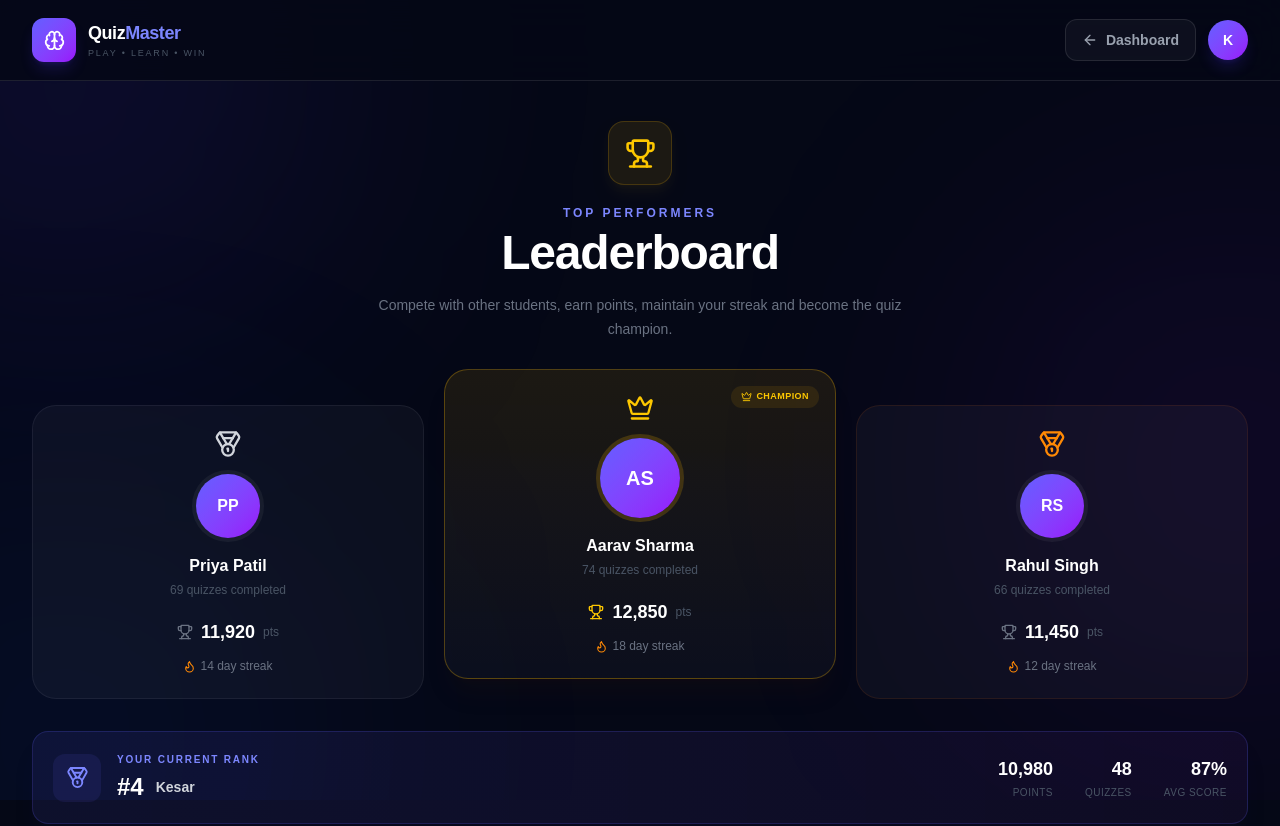
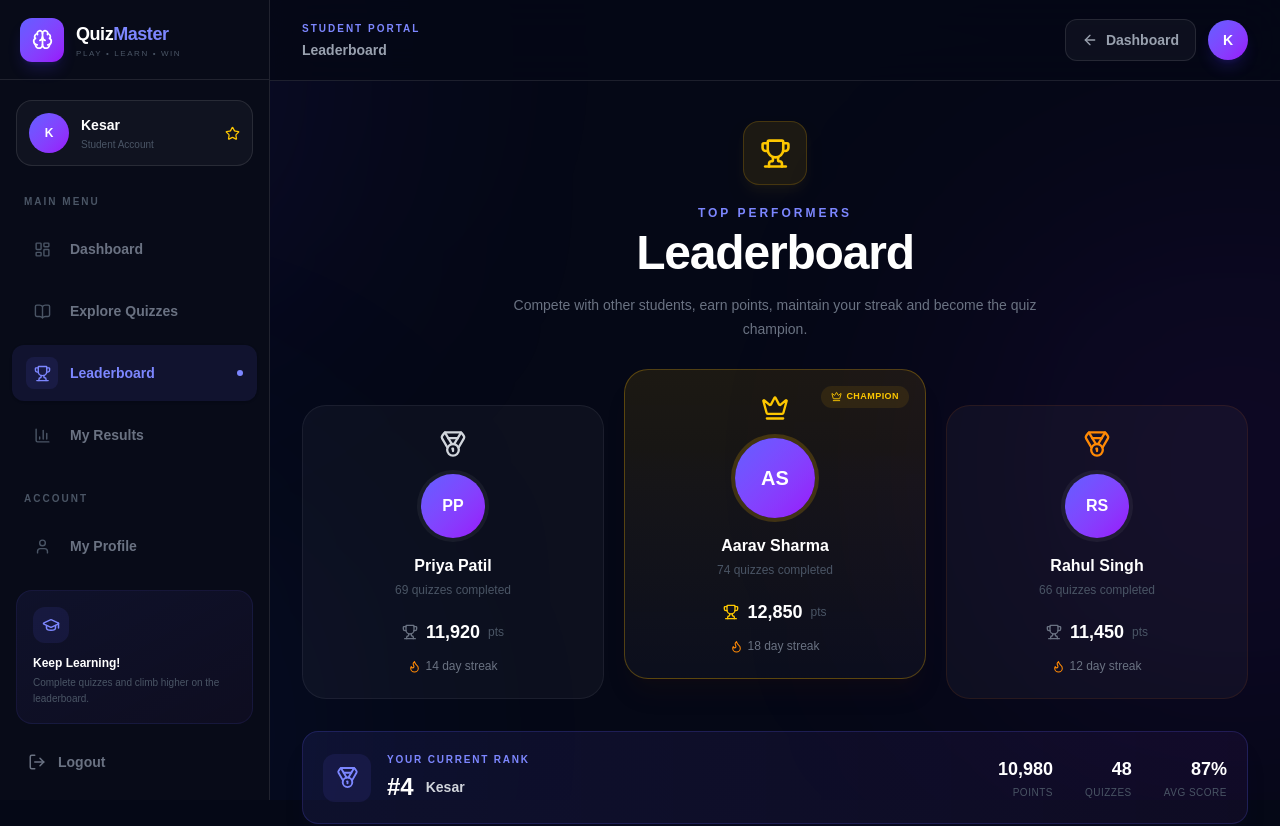
Before and after one commit to Kesarkarale/quize-platform, a Next.js app: page /leaderboard in a window 1280 px wide. Shown: the top 826 px of the page. Built offline with nearby package versions, Linux system fonts and the light colour scheme.

Commit message:
Update page.tsx

```diff
--- a/app/leaderboard/page.tsx
+++ b/app/leaderboard/page.tsx
@@ -15,8 +15,16 @@ import {
   Zap,
   Crown,
   Star,
+  LayoutDashboard,
+  BookOpen,
+  BarChart3,
+  User,
+  LogOut,
+  Menu,
+  X,
+  GraduationCap,
 } from "lucide-react";
-import { motion } from "framer-motion";
+import { motion, AnimatePresence } from "framer-motion";
 
 type Player = {
   rank: number;
@@ -136,6 +144,7 @@ export default function LeaderboardPage() {
   const [period, setPeriod] = useState("This Week");
   const [category, setCategory] = useState("All Categories");
   const [search, setSearch] = useState("");
+  const [sidebarOpen, setSidebarOpen] = useState(false);
 
   /* =========================================
      UPDATE USER SCORE FROM QUIZ RESULT
@@ -221,6 +230,14 @@ export default function LeaderboardPage() {
   const currentUser =
     players.find((player) => player.current) ?? players[3];
 
+  /* =========================================
+     CLOSE MOBILE SIDEBAR
+  ========================================= */
+
+  const closeSidebar = () => {
+    setSidebarOpen(false);
+  };
+
   return (
     <main className="min-h-screen overflow-x-hidden bg-[#050816] text-white">
       {/* =====================================
@@ -236,15 +253,38 @@ export default function LeaderboardPage() {
       </div>
 
       {/* =====================================
-          HEADER
+          MOBILE OVERLAY
       ===================================== */}
 
-      <header className="sticky top-0 z-50 border-b border-white/10 bg-[#050816]/85 backdrop-blur-xl">
-        <div className="mx-auto flex h-20 max-w-7xl items-center justify-between px-5 lg:px-8">
-          {/* LOGO */}
+      <AnimatePresence>
+        {sidebarOpen && (
+          <motion.div
+            initial={{ opacity: 0 }}
+            animate={{ opacity: 1 }}
+            exit={{ opacity: 0 }}
+            onClick={closeSidebar}
+            className="fixed inset-0 z-[90] bg-black/70 backdrop-blur-sm lg:hidden"
+          />
+        )}
+      </AnimatePresence>
 
+      {/* =====================================
+          SIDEBAR
+      ===================================== */}
+
+      <aside
+        className={`fixed left-0 top-0 z-[100] flex h-screen w-[270px] flex-col border-r border-white/10 bg-[#080b18] transition-transform duration-300 lg:translate-x-0 ${
+          sidebarOpen
+            ? "translate-x-0"
+            : "-translate-x-full"
+        }`}
+      >
+        {/* SIDEBAR LOGO */}
+
+        <div className="flex h-20 shrink-0 items-center justify-between border-b border-white/10 px-5">
           <Link
             href="/student/dashboard"
+            onClick={closeSidebar}
             className="group flex items-center gap-3"
           >
             <div className="flex h-11 w-11 items-center justify-center rounded-xl bg-gradient-to-br from-indigo-500 to-purple-600 shadow-lg shadow-indigo-600/20 transition group-hover:scale-105">
@@ -259,15 +299,169 @@ export default function LeaderboardPage() {
                 </span>
               </h1>
 
-              <p className="hidden text-[9px] font-medium tracking-[0.2em] text-gray-600 sm:block">
+              <p className="text-[8px] font-medium tracking-[0.2em] text-gray-600">
                 PLAY • LEARN • WIN
               </p>
             </div>
           </Link>
 
+          <button
+            type="button"
+            onClick={closeSidebar}
+            className="flex h-9 w-9 items-center justify-center rounded-lg text-gray-500 transition hover:bg-white/5 hover:text-white lg:hidden"
+          >
+            <X size={19} />
+          </button>
+        </div>
+
+        {/* USER */}
+
+        <div className="mx-4 mt-5 rounded-2xl border border-white/10 bg-white/[0.035] p-3">
+          <div className="flex items-center gap-3">
+            <div className="flex h-10 w-10 items-center justify-center rounded-full bg-gradient-to-br from-indigo-500 to-purple-600 text-xs font-bold">
+              K
+            </div>
+
+            <div className="min-w-0">
+              <p className="truncate text-sm font-bold">
+                Kesar
+              </p>
+
+              <p className="mt-0.5 text-[10px] text-gray-600">
+                Student Account
+              </p>
+            </div>
+
+            <Star
+              size={15}
+              className="ml-auto text-yellow-400"
+            />
+          </div>
+        </div>
+
+        {/* NAVIGATION */}
+
+        <div className="mt-7 px-3">
+          <p className="px-3 text-[10px] font-bold uppercase tracking-[0.2em] text-gray-600">
+            Main Menu
+          </p>
+
+          <nav className="mt-3 space-y-1.5">
+            <SidebarItem
+              href="/student/dashboard"
+              icon={LayoutDashboard}
+              label="Dashboard"
+              onClick={closeSidebar}
+            />
+
+            <SidebarItem
+              href="/quiz"
+              icon={BookOpen}
+              label="Explore Quizzes"
+              onClick={closeSidebar}
+            />
+
+            <SidebarItem
+              href="/student/leaderboard"
+              icon={Trophy}
+              label="Leaderboard"
+              active
+              onClick={closeSidebar}
+            />
+
+            <SidebarItem
+              href="/student/results"
+              icon={BarChart3}
+              label="My Results"
+              onClick={closeSidebar}
+            />
+          </nav>
+        </div>
+
+        {/* ACCOUNT */}
+
+        <div className="mt-7 px-3">
+          <p className="px-3 text-[10px] font-bold uppercase tracking-[0.2em] text-gray-600">
+            Account
+          </p>
+
+          <nav className="mt-3 space-y-1.5">
+            <SidebarItem
+              href="/student/profile"
+              icon={User}
+              label="My Profile"
+              onClick={closeSidebar}
+            />
+          </nav>
+        </div>
+
+        {/* BOTTOM */}
+
+        <div className="mt-auto p-4">
+          <div className="mb-4 rounded-2xl border border-indigo-500/10 bg-gradient-to-br from-indigo-500/[0.08] to-purple-500/[0.04] p-4">
+            <div className="flex h-9 w-9 items-center justify-center rounded-xl bg-indigo-500/10 text-indigo-400">
+              <GraduationCap size={18} />
+            </div>
+
+            <p className="mt-3 text-xs font-bold">
+              Keep Learning!
+            </p>
+
+            <p className="mt-1 text-[10px] leading-4 text-gray-600">
+              Complete quizzes and climb higher on the leaderboard.
+            </p>
+          </div>
+
+          <button
+            type="button"
+            onClick={() => {
+              localStorage.removeItem("quizResult");
+              window.location.href = "/login";
+            }}
+            className="flex w-full items-center gap-3 rounded-xl px-3 py-3 text-sm font-semibold text-gray-500 transition hover:bg-red-500/10 hover:text-red-400"
+          >
+            <LogOut size={18} />
+            Logout
+          </button>
+        </div>
+      </aside>
+
+      {/* =====================================
+          MAIN AREA
+      ===================================== */}
+
+      <div className="relative z-10 lg:pl-[270px]">
+        {/* =====================================
+            HEADER
+        ===================================== */}
+
+        <header className="sticky top-0 z-50 border-b border-white/10 bg-[#050816]/85 backdrop-blur-xl">
+          <div className="mx-auto flex h-20 max-w-7xl items-center justify-between px-5 lg:px-8">
+            {/* MOBILE MENU */}
+
+            <button
+              type="button"
+              onClick={() => setSidebarOpen(true)}
+              className="flex h-10 w-10 items-center justify-center rounded-xl border border-white/10 bg-white/[0.04] text-gray-400 transition hover:bg-white/[0.08] hover:text-white lg:hidden"
+            >
+              <Menu size={20} />
+            </button>
+
+            {/* DESKTOP TITLE */}
+
+            <div className="hidden lg:block">
+              <p className="text-[10px] font-bold uppercase tracking-[0.2em] text-indigo-400">
+                Student Portal
+              </p>
+
+              <p className="mt-1 text-sm font-semibold text-gray-400">
+                Leaderboard
+              </p>
+            </div>
+
             {/* HEADER RIGHT */}
 
-          <div className="flex items-center gap-3">
+            <div className="ml-auto flex items-center gap-3">
               <Link
                 href="/student/dashboard"
                 className="flex items-center gap-2 rounded-xl border border-white/10 bg-white/[0.04] px-4 py-2.5 text-sm font-semibold text-gray-400 transition hover:border-white/20 hover:bg-white/[0.08] hover:text-white"
@@ -290,7 +484,7 @@ export default function LeaderboardPage() {
             CONTENT
         ===================================== */}
 
-      <div className="relative z-10 mx-auto max-w-7xl px-5 py-10 lg:px-8">
+        <div className="mx-auto max-w-7xl px-5 py-10 lg:px-8">
           {/* =====================================
               HERO
           ===================================== */}
@@ -405,8 +599,6 @@ export default function LeaderboardPage() {
 
           <section className="mt-10">
             <div className="flex flex-col gap-4 lg:flex-row lg:items-center lg:justify-between">
-            {/* SEARCH */}
-
               <div className="relative w-full lg:max-w-sm">
                 <Search
                   size={18}
@@ -421,8 +613,6 @@ export default function LeaderboardPage() {
                   className="w-full rounded-xl border border-white/10 bg-white/[0.04] py-3 pl-11 pr-4 text-sm text-white outline-none transition placeholder:text-gray-600 focus:border-indigo-500/60 focus:bg-white/[0.06]"
                 />
               </div>
-
-            {/* FILTERS */}
 
               <div className="grid grid-cols-1 gap-3 sm:grid-cols-2">
                 <FilterSelect
@@ -449,8 +639,6 @@ export default function LeaderboardPage() {
           ===================================== */}
 
           <section className="mt-5 overflow-hidden rounded-2xl border border-white/10 bg-white/[0.035] shadow-2xl shadow-black/10">
-          {/* DESKTOP HEADER */}
-
             <div className="hidden grid-cols-12 gap-4 border-b border-white/10 bg-white/[0.02] px-6 py-4 text-[10px] font-bold uppercase tracking-[0.15em] text-gray-600 md:grid">
               <div className="col-span-1">Rank</div>
 
@@ -472,8 +660,6 @@ export default function LeaderboardPage() {
                 Streak
               </div>
             </div>
-
-          {/* ROWS */}
 
             {filteredPlayers.length === 0 ? (
               <div className="p-14 text-center">
@@ -507,11 +693,7 @@ export default function LeaderboardPage() {
                       : "hover:bg-white/[0.025]"
                   }`}
                 >
-                {/* MOBILE TOP */}
-
                   <div className="flex items-center gap-4 md:contents">
-                  {/* RANK */}
-
                     <div className="flex w-8 shrink-0 items-center justify-center md:col-span-1 md:w-auto">
                       {player.rank <= 3 ? (
                         <RankIcon rank={player.rank} />
@@ -521,8 +703,6 @@ export default function LeaderboardPage() {
                         </span>
                       )}
                     </div>
-
-                  {/* PLAYER */}
 
                     <div className="flex min-w-0 flex-1 items-center gap-3 md:col-span-4">
                       <div className="flex h-10 w-10 shrink-0 items-center justify-center rounded-full bg-gradient-to-br from-indigo-500 to-purple-600 text-xs font-bold shadow-lg shadow-indigo-600/10">
@@ -546,8 +726,6 @@ export default function LeaderboardPage() {
                       </div>
                     </div>
 
-                  {/* MOBILE POINTS */}
-
                     <div className="text-right md:hidden">
                       <p className="text-sm font-black">
                         {player.points.toLocaleString()}
@@ -560,19 +738,13 @@ export default function LeaderboardPage() {
                     </div>
                   </div>
 
-                {/* DESKTOP POINTS */}
-
                   <div className="hidden text-center text-sm font-bold md:col-span-2 md:block">
                     {player.points.toLocaleString()}
                   </div>
 
-                {/* DESKTOP QUIZZES */}
-
                   <div className="hidden text-center text-sm text-gray-400 md:col-span-2 md:block">
                     {player.quizzes}
                   </div>
-
-                {/* DESKTOP SCORE */}
 
                   <div className="hidden text-center md:col-span-2 md:block">
                     <span
@@ -588,14 +760,10 @@ export default function LeaderboardPage() {
                     </span>
                   </div>
 
-                {/* DESKTOP STREAK */}
-
                   <div className="hidden items-center justify-center gap-1 text-sm text-orange-400 md:col-span-1 md:flex">
                     <Flame size={15} />
                     {player.streak}
                   </div>
-
-                {/* MOBILE STATS */}
 
                   <div className="mt-4 grid grid-cols-3 gap-3 border-t border-white/[0.06] pt-4 md:hidden">
                     <MobileStat
@@ -681,7 +849,54 @@ export default function LeaderboardPage() {
             </div>
           </section>
         </div>
+      </div>
     </main>
+  );
+}
+
+/* =========================================
+   SIDEBAR ITEM
+========================================= */
+
+function SidebarItem({
+  href,
+  icon: Icon,
+  label,
+  active = false,
+  onClick,
+}: {
+  href: string;
+  icon: typeof Brain;
+  label: string;
+  active?: boolean;
+  onClick?: () => void;
+}) {
+  return (
+    <Link
+      href={href}
+      onClick={onClick}
+      className={`group flex items-center gap-3 rounded-xl px-3.5 py-3 text-sm font-semibold transition ${
+        active
+          ? "bg-indigo-500/10 text-indigo-400 shadow-sm"
+          : "text-gray-500 hover:bg-white/[0.04] hover:text-white"
+      }`}
+    >
+      <div
+        className={`flex h-8 w-8 items-center justify-center rounded-lg transition ${
+          active
+            ? "bg-indigo-500/10 text-indigo-400"
+            : "text-gray-600 group-hover:text-gray-300"
+        }`}
+      >
+        <Icon size={17} />
+      </div>
+
+      <span>{label}</span>
+
+      {active && (
+        <span className="ml-auto h-1.5 w-1.5 rounded-full bg-indigo-400" />
+      )}
+    </Link>
   );
 }
 
```
Lines whose indentation alone changed are shown as unchanged.
